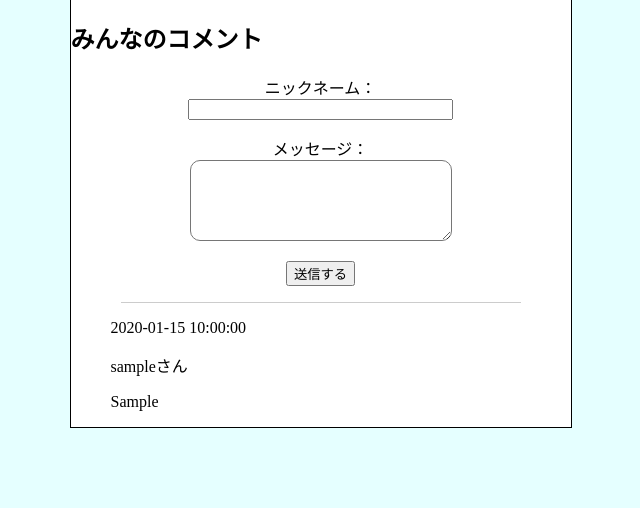
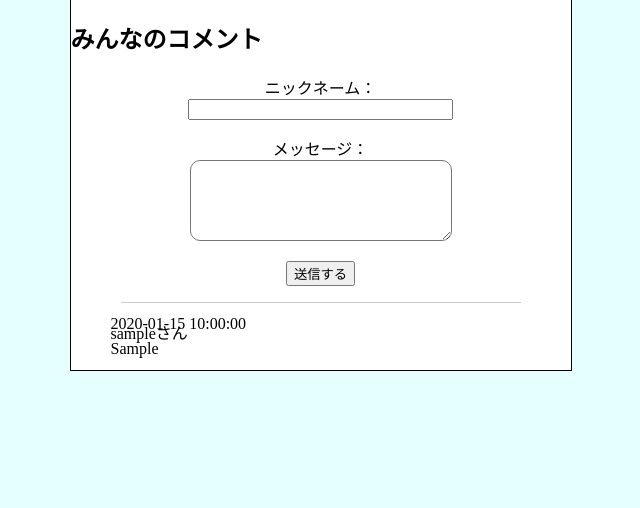
Before and after one commit to haikuseisei/ccp, a PHP site: the page made by CCP_プロジェクト詳細.php in a window 1280 px wide. Shown: the part 1091-1599 px from the top of the page, without its empty margins (522-1162 px from the left). After the commit the page ends 1462 px from the top, so only its background shows below. Run offline with PHP 8.4, Linux system fonts and the light colour scheme; tables that the repository leaves empty or names only in its code hold one stand-in row (values such as "Sample post").

Commit message:
コメ欄

```diff
--- a/CCP_プロジェクト詳細.css
+++ b/CCP_プロジェクト詳細.css
@@ -104,6 +104,13 @@ body{background-color:#e5ffff} /*サイトの背景色調整。画像が見や
 }
 .comment_display ul{
   list-style: none;
+}
+.comment_display ul li p{
+  margin: 0px;
+  line-height: 10px;
+}
+.comment_display li .comment_script{
+  margin:5px 0px;
 }
 /*バナー画像のサイズ*/
 #banner{width:750px;
--- a/CCP_プロジェクト詳細.php
+++ b/CCP_プロジェクト詳細.php
@@ -140,9 +140,9 @@
                     //コメント表示
                     foreach($pdo -> query('select `time`,`script`,`username` from `comment_test`') as $record){
                         echo '<li>';
-                        echo '<p><time>', htmlspecialchars($record['time']), '</time></p>';
-                        echo '<p>', htmlspecialchars($record['username']), 'さん</p>';
-                        echo '<p>', htmlspecialchars($record['script']),'</p>';
+                        echo '<p class="comment_time"><time>', htmlspecialchars($record['time']), '</time></p>';
+                        echo '<p class="comment_username">', htmlspecialchars($record['username']), 'さん</p>';
+                        echo '<p class="comment_script">', htmlspecialchars($record['script']),'</p>';
                         echo '</li>';
                     }
                     echo '</ul>';
```
